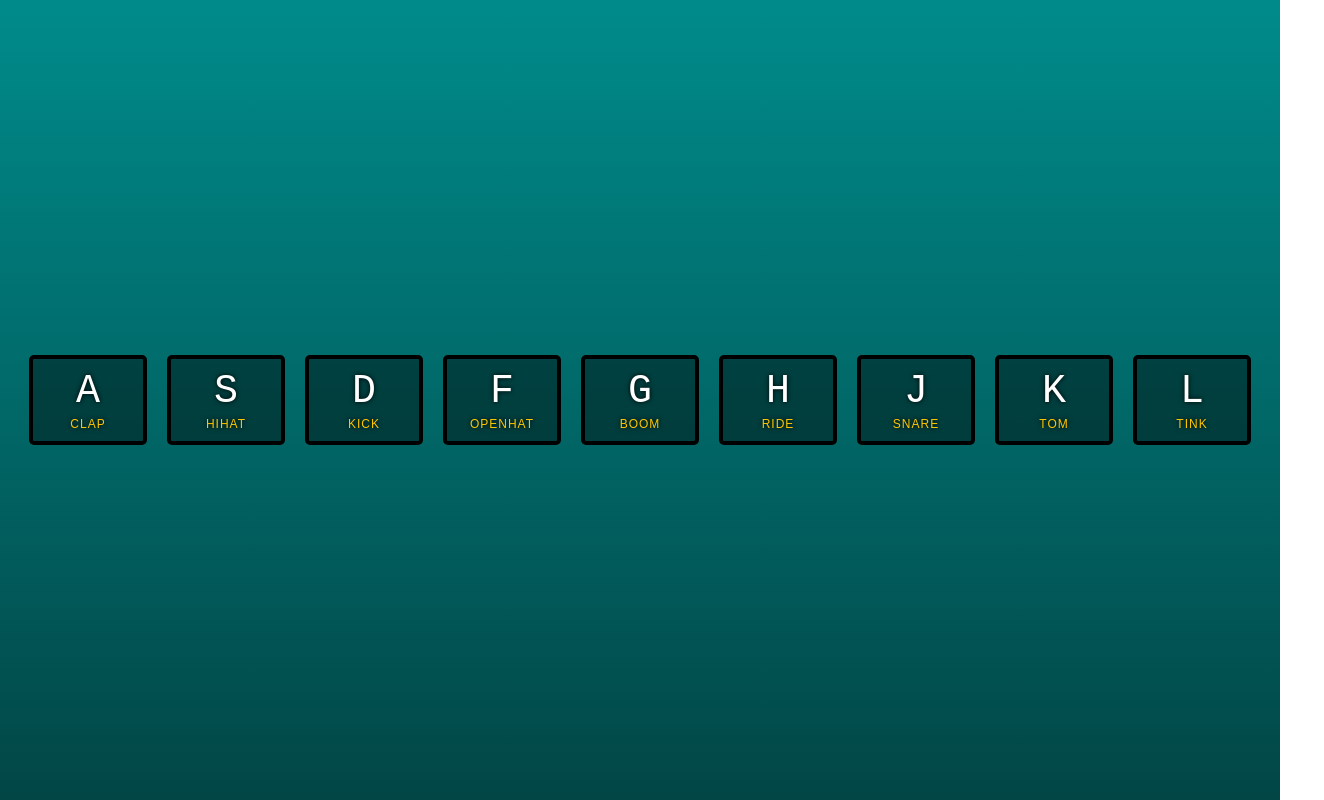
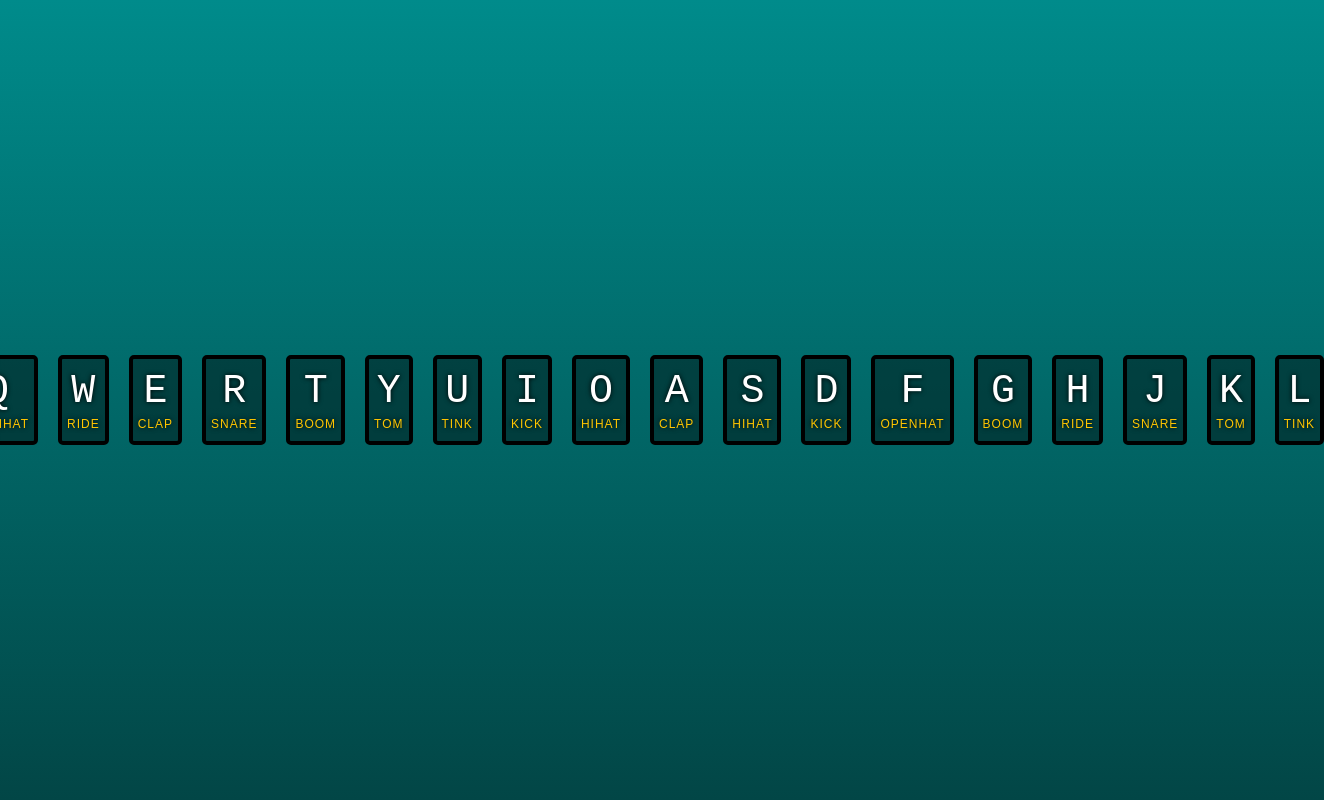
Before and after one commit to AyoMoses/vanilla-drum-kit, a plain HTML site: page index.html in a window 1280 px wide. Shown: the whole page, 1324 px wide, since content can reach past the window. Drawn offline with Linux system fonts and the light colour scheme.

Commit message:
more enhancement

```diff
--- a/index.html
+++ b/index.html
@@ -16,7 +16,45 @@
 
     <div class="keys">
 
+      <div data-key="81" class="key">
+        <kbd>Q</kbd>
+        <span class="sound">openhat</span>
+      </div>
 
+      <div data-key="87" class="key">
+        <kbd>W</kbd>
+        <span class="sound">ride</span>
+      </div>
+      <div data-key="69" class="key">
+        <kbd>E</kbd>
+        <span class="sound">clap</span>
+      </div>
+      <div data-key="82" class="key">
+        <kbd>R</kbd>
+        <span class="sound">snare</span>
+      </div>
+      <div data-key="84" class="key">
+        <kbd>T</kbd>
+        <span class="sound">boom</span>
+      </div>
+      <div data-key="89" class="key">
+        <kbd>Y</kbd>
+        <span class="sound">tom</span>
+      </div>
+      <div data-key="85" class="key">
+        <kbd>U</kbd>
+        <span class="sound">tink</span>
+      </div>
+      <div data-key="73" class="key">
+        <kbd>I</kbd>
+        <span class="sound">kick</span>
+      </div>
+      <div data-key="79" class="key">
+        <kbd>O</kbd>
+        <span class="sound">hihat</span>
+      </div>
+
+      <!-- <div class="new"> -->
         <div data-key="65" class="key">
           <kbd>A</kbd>
           <span class="sound">clap</span>
@@ -71,8 +109,32 @@
         </div>
 
 
+
+      <!-- </div> -->
+
     </div>
 
+
+    <!-- QWERTYUIOP KEYS -->
+    <audio data-key="81" src="sounds/openhat.wav"></audio>
+
+    <audio data-key="87" src="sounds/ride.wav"></audio>
+
+    <audio data-key="69" src="sounds/clap.wav"></audio>
+
+    <audio data-key="82" src="sounds/snare.wav"></audio>
+
+    <audio data-key="84" src="sounds/boom.wav"></audio>
+
+    <audio data-key="89" src="sounds/tom.wav"></audio>
+
+    <audio data-key="85" src="sounds/tink.wav"></audio>
+
+    <audio data-key="73" src="sounds/kick.wav"></audio>
+
+    <audio data-key="79" src="sounds/hihat.wav"></audio>
+
+    <!-- BOTTOM KEYS -->
     <audio data-key="65" src="sounds/clap.wav"></audio>
 
     <audio data-key="83" src="sounds/hihat.wav"></audio>
```
Also changed, not shown: scss/style.scss (+19 -0 lines). Lines whose indentation alone changed are shown as unchanged.
